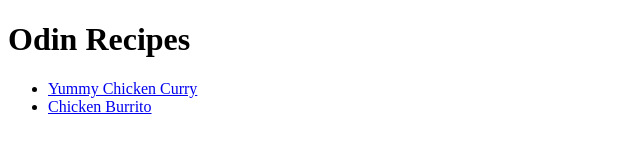
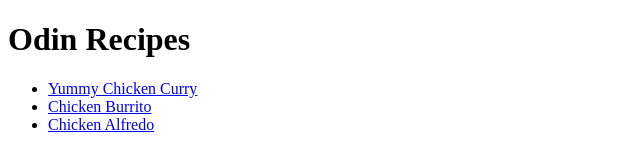
Before and after one commit to rydge-rivard/odin-recipes, a plain HTML site: page index.html in a window 1280 px wide. Shown: the whole page, without its empty margins (0-640 px from the left). Drawn offline with Linux system fonts and the light colour scheme.

Commit message:
Add alfredo recipe link to index

```diff
--- a/index.html
+++ b/index.html
@@ -10,6 +10,7 @@
     <ul>
         <li><a href="./recipes/curry.html">Yummy Chicken Curry</a></li>
         <li><a href="./recipes/burrito.html">Chicken Burrito</a></li>
+        <li><a href="./recipes/alfredo.html">Chicken Alfredo</a></li>
     </ul>
 </body>
 </html>
```
